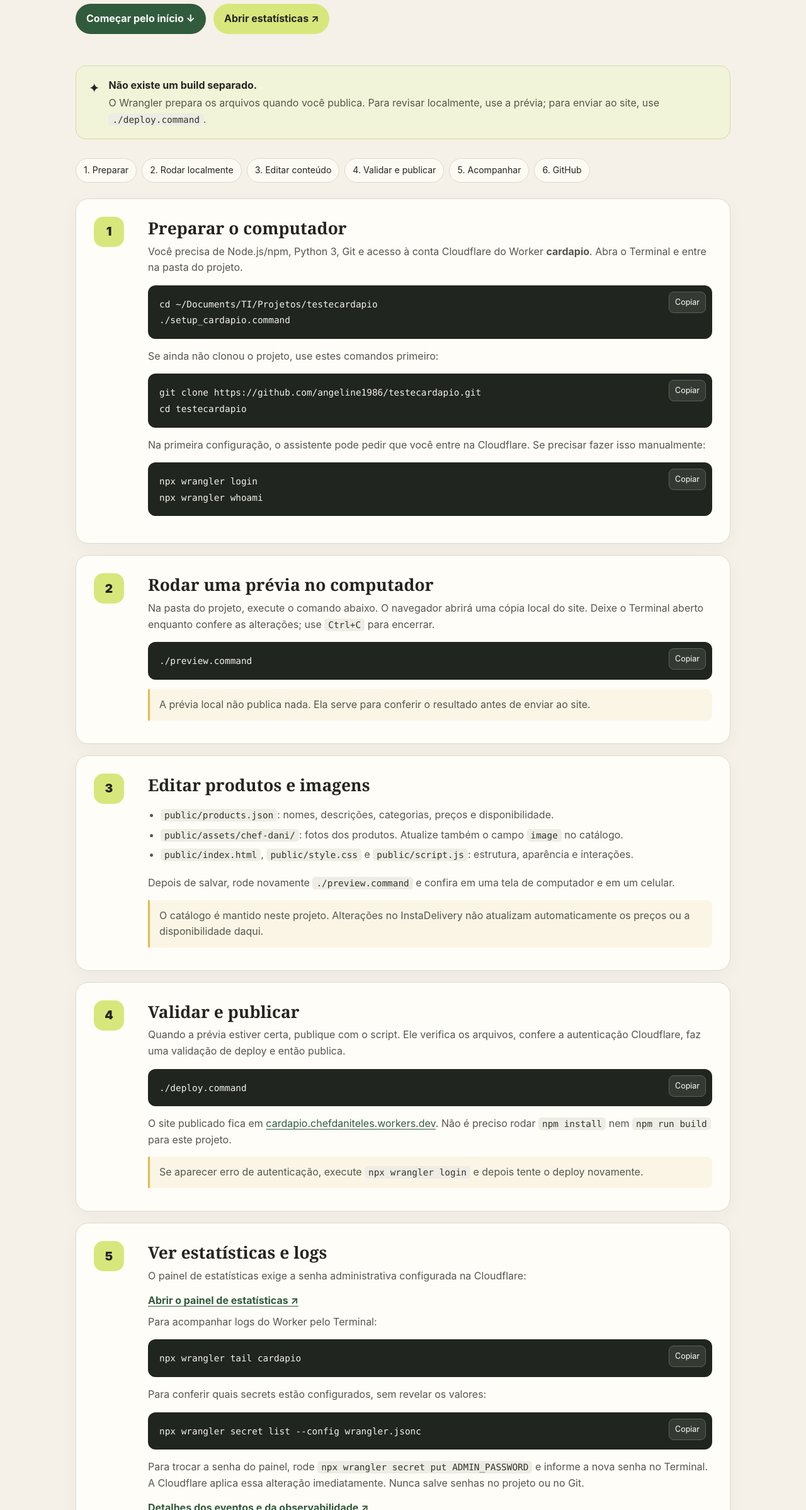
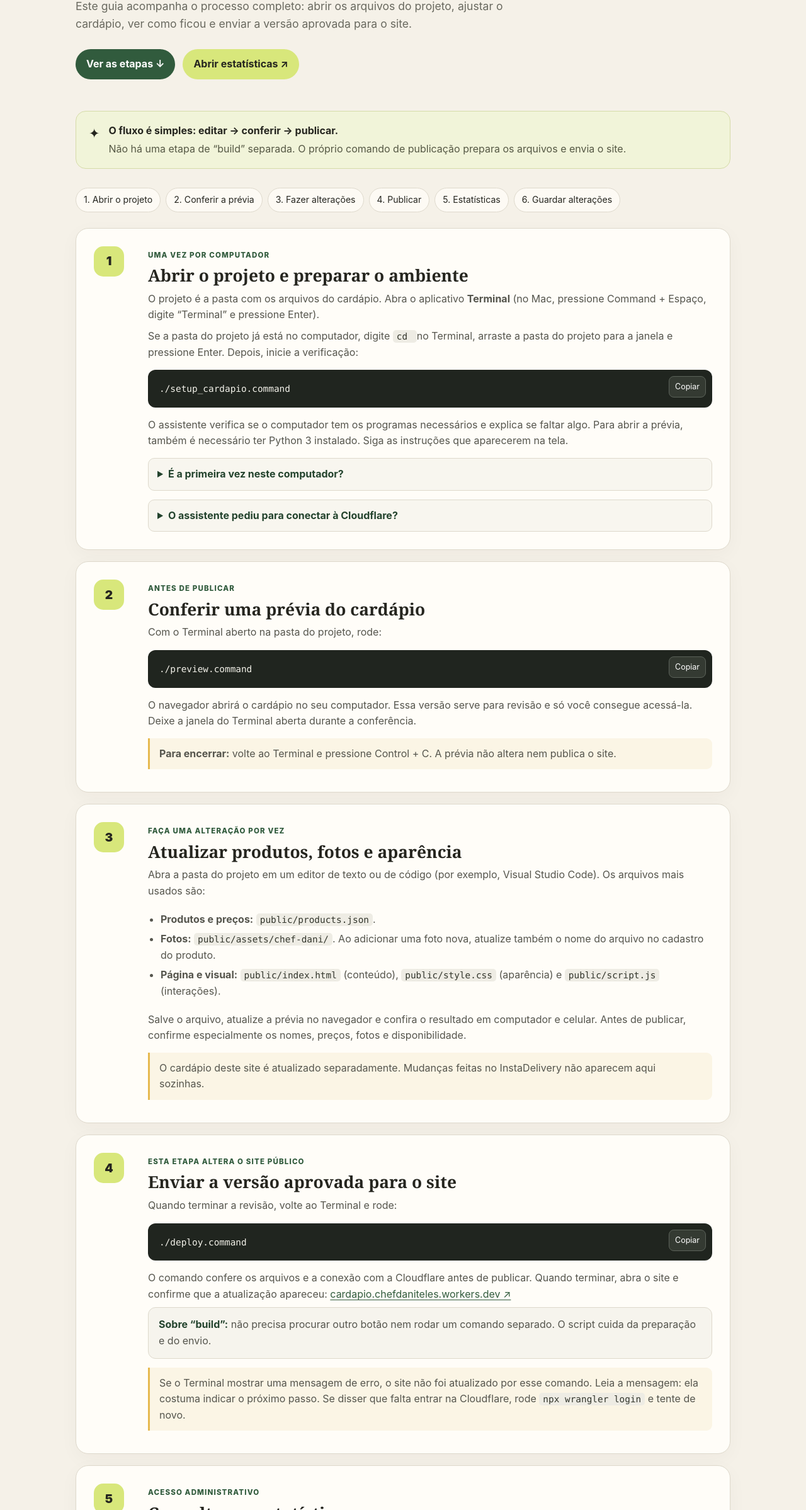
Before and after one commit to angeline1986/testecardapio, a plain HTML site: page public/tutorial.html in a window 1280 px wide. Shown: the part 403-2800 px from the top of the page at 63% size. Drawn offline with Linux system fonts and the light colour scheme.

Commit message:
docs: simplifica tutorial para equipe do cardapio

```diff
--- a/public/tutorial.html
+++ b/public/tutorial.html
@@ -4,8 +4,8 @@
   <meta charset="utf-8">
   <meta name="viewport" content="width=device-width, initial-scale=1">
   <meta name="theme-color" content="#f5f1e8">
-  <meta name="description" content="Tutorial para editar, visualizar, validar e publicar o cardápio Chef Dani Teles.">
-  <title>Guia do projeto · Chef Dani Teles</title>
+  <meta name="description" content="Guia amigável para atualizar, conferir e publicar o cardápio Chef Dani Teles.">
+  <title>Como atualizar o cardápio · Chef Dani Teles</title>
   <style>
     :root {
       color-scheme: light;
@@ -59,6 +59,13 @@
     .copy:hover { background:#465044; }
     .inline-code { background:#eeece4; padding:2px 6px; border-radius:5px; color:#33362c; font: .9em ui-monospace, SFMono-Regular, Menlo, monospace; }
     .tip { margin-top:14px!important; padding:12px 15px; border-left:3px solid var(--gold); background:#fbf5e5; border-radius:0 9px 9px 0; }
+    .plain { margin:12px 0; padding:14px 16px; border:1px solid var(--line); border-radius:12px; background:#f6f4ed; }
+    .plain strong { color:var(--green-dark); }
+    .step-label { display:inline-block; margin:0 0 5px; color:var(--green); text-transform:uppercase; letter-spacing:.1em; font-size:.72rem; font-weight:850; }
+    .checklist { display:grid; gap:8px; margin:15px 0; padding:0; list-style:none; }
+    .checklist li { padding:9px 12px; border-radius:9px; background:#f1f4d9; color:#404437; }
+    details { margin-top:14px; padding:12px 14px; border:1px solid var(--line); border-radius:10px; background:#f8f6ef; }
+    summary { color:var(--green-dark); cursor:pointer; font-weight:750; }
     .linkrow { display:flex; flex-wrap:wrap; gap:10px 20px; margin-top:14px; font-weight:700; }
     footer { padding:26px 20px 38px; border-top:1px solid var(--line); text-align:center; color:var(--muted); font-size:.9rem; }
     footer a { font-weight:700; }
@@ -83,95 +90,114 @@
 
   <main>
     <section class="hero">
-      <div class="eyebrow">Guia rápido do projeto</div>
-      <h1>Do ajuste à publicação, passo a passo.</h1>
-      <p class="intro">Use este guia para abrir o projeto no computador, editar produtos, conferir a prévia e publicar o cardápio na Cloudflare.</p>
+      <div class="eyebrow">Guia de atualização do cardápio</div>
+      <h1>Atualize, confira e publique com tranquilidade.</h1>
+      <p class="intro">Este guia acompanha o processo completo: abrir os arquivos do projeto, ajustar o cardápio, ver como ficou e enviar a versão aprovada para o site.</p>
       <div class="hero-actions">
-        <a class="button" href="#preparar">Começar pelo início ↓</a>
+        <a class="button" href="#preparar">Ver as etapas ↓</a>
         <a class="button secondary" href="/analytics">Abrir estatísticas ↗</a>
       </div>
     </section>
 
     <aside class="notice">
       <div class="notice-icon" aria-hidden="true">✦</div>
-      <div><strong>Não existe um build separado.</strong><p>O Wrangler prepara os arquivos quando você publica. Para revisar localmente, use a prévia; para enviar ao site, use <span class="inline-code">./deploy.command</span>.</p></div>
+      <div><strong>O fluxo é simples: editar → conferir → publicar.</strong><p>Não há uma etapa de “build” separada. O próprio comando de publicação prepara os arquivos e envia o site.</p></div>
     </aside>
 
     <nav class="contents" aria-label="Nesta página">
-      <a href="#preparar">1. Preparar</a><a href="#rodar">2. Rodar localmente</a><a href="#editar">3. Editar conteúdo</a><a href="#publicar">4. Validar e publicar</a><a href="#acompanhar">5. Acompanhar</a><a href="#git">6. GitHub</a>
+      <a href="#preparar">1. Abrir o projeto</a><a href="#rodar">2. Conferir a prévia</a><a href="#editar">3. Fazer alterações</a><a href="#publicar">4. Publicar</a><a href="#acompanhar">5. Estatísticas</a><a href="#git">6. Guardar alterações</a>
     </nav>
 
     <section class="steps">
       <article class="step" id="preparar">
         <div class="number">1</div><div>
-          <h2>Preparar o computador</h2>
-          <p>Você precisa de Node.js/npm, Python 3, Git e acesso à conta Cloudflare do Worker <strong>cardapio</strong>. Abra o Terminal e entre na pasta do projeto.</p>
-          <div class="codebox"><code>cd ~/Documents/TI/Projetos/testecardapio
-./setup_cardapio.command</code><button class="copy" type="button">Copiar</button></div>
-          <p>Se ainda não clonou o projeto, use estes comandos primeiro:</p>
-          <div class="codebox"><code>git clone https://github.com/angeline1986/testecardapio.git
+          <span class="step-label">Uma vez por computador</span>
+          <h2>Abrir o projeto e preparar o ambiente</h2>
+          <p>O projeto é a pasta com os arquivos do cardápio. Abra o aplicativo <strong>Terminal</strong> (no Mac, pressione Command + Espaço, digite “Terminal” e pressione Enter).</p>
+          <p>Se a pasta do projeto já está no computador, digite <span class="inline-code">cd </span> no Terminal, arraste a pasta do projeto para a janela e pressione Enter. Depois, inicie a verificação:</p>
+          <div class="codebox"><code>./setup_cardapio.command</code><button class="copy" type="button">Copiar</button></div>
+          <p>O assistente verifica se o computador tem os programas necessários e explica se faltar algo. Para abrir a prévia, também é necessário ter Python 3 instalado. Siga as instruções que aparecerem na tela.</p>
+          <details>
+            <summary>É a primeira vez neste computador?</summary>
+            <p>Baixe uma cópia do projeto com estes comandos. Depois, abra a pasta criada chamada <span class="inline-code">testecardapio</span> no Terminal e rode o assistente acima.</p>
+            <div class="codebox"><code>git clone https://github.com/angeline1986/testecardapio.git
 cd testecardapio</code><button class="copy" type="button">Copiar</button></div>
-          <p>Na primeira configuração, o assistente pode pedir que você entre na Cloudflare. Se precisar fazer isso manualmente:</p>
-          <div class="codebox"><code>npx wrangler login
-npx wrangler whoami</code><button class="copy" type="button">Copiar</button></div>
+          </details>
+          <details>
+            <summary>O assistente pediu para conectar à Cloudflare?</summary>
+            <p>Esse acesso é necessário para publicar o site. Rode o comando abaixo; uma página da Cloudflare abrirá para você entrar e autorizar a conexão. Depois, volte ao Terminal.</p>
+            <div class="codebox"><code>npx wrangler login</code><button class="copy" type="button">Copiar</button></div>
+          </details>
         </div>
       </article>
 
       <article class="step" id="rodar">
         <div class="number">2</div><div>
-          <h2>Rodar uma prévia no computador</h2>
-          <p>Na pasta do projeto, execute o comando abaixo. O navegador abrirá uma cópia local do site. Deixe o Terminal aberto enquanto confere as alterações; use <span class="inline-code">Ctrl+C</span> para encerrar.</p>
+          <span class="step-label">Antes de publicar</span>
+          <h2>Conferir uma prévia do cardápio</h2>
+          <p>Com o Terminal aberto na pasta do projeto, rode:</p>
           <div class="codebox"><code>./preview.command</code><button class="copy" type="button">Copiar</button></div>
-          <p class="tip">A prévia local não publica nada. Ela serve para conferir o resultado antes de enviar ao site.</p>
+          <p>O navegador abrirá o cardápio no seu computador. Essa versão serve para revisão e só você consegue acessá-la. Deixe a janela do Terminal aberta durante a conferência.</p>
+          <p class="tip"><strong>Para encerrar:</strong> volte ao Terminal e pressione Control + C. A prévia não altera nem publica o site.</p>
         </div>
       </article>
 
       <article class="step" id="editar">
         <div class="number">3</div><div>
-          <h2>Editar produtos e imagens</h2>
+          <span class="step-label">Faça uma alteração por vez</span>
+          <h2>Atualizar produtos, fotos e aparência</h2>
+          <p>Abra a pasta do projeto em um editor de texto ou de código (por exemplo, Visual Studio Code). Os arquivos mais usados são:</p>
           <ul>
-            <li><span class="inline-code">public/products.json</span>: nomes, descrições, categorias, preços e disponibilidade.</li>
-            <li><span class="inline-code">public/assets/chef-dani/</span>: fotos dos produtos. Atualize também o campo <span class="inline-code">image</span> no catálogo.</li>
-            <li><span class="inline-code">public/index.html</span>, <span class="inline-code">public/style.css</span> e <span class="inline-code">public/script.js</span>: estrutura, aparência e interações.</li>
+            <li><strong>Produtos e preços:</strong> <span class="inline-code">public/products.json</span>.</li>
+            <li><strong>Fotos:</strong> <span class="inline-code">public/assets/chef-dani/</span>. Ao adicionar uma foto nova, atualize também o nome do arquivo no cadastro do produto.</li>
+            <li><strong>Página e visual:</strong> <span class="inline-code">public/index.html</span> (conteúdo), <span class="inline-code">public/style.css</span> (aparência) e <span class="inline-code">public/script.js</span> (interações).</li>
           </ul>
-          <p>Depois de salvar, rode novamente <span class="inline-code">./preview.command</span> e confira em uma tela de computador e em um celular.</p>
-          <p class="tip">O catálogo é mantido neste projeto. Alterações no InstaDelivery não atualizam automaticamente os preços ou a disponibilidade daqui.</p>
+          <p>Salve o arquivo, atualize a prévia no navegador e confira o resultado em computador e celular. Antes de publicar, confirme especialmente os nomes, preços, fotos e disponibilidade.</p>
+          <p class="tip">O cardápio deste site é atualizado separadamente. Mudanças feitas no InstaDelivery não aparecem aqui sozinhas.</p>
         </div>
       </article>
 
       <article class="step" id="publicar">
         <div class="number">4</div><div>
-          <h2>Validar e publicar</h2>
-          <p>Quando a prévia estiver certa, publique com o script. Ele verifica os arquivos, confere a autenticação Cloudflare, faz uma validação de deploy e então publica.</p>
+          <span class="step-label">Esta etapa altera o site público</span>
+          <h2>Enviar a versão aprovada para o site</h2>
+          <p>Quando terminar a revisão, volte ao Terminal e rode:</p>
           <div class="codebox"><code>./deploy.command</code><button class="copy" type="button">Copiar</button></div>
-          <p>O site publicado fica em <a href="https://cardapio.chefdaniteles.workers.dev/">cardapio.chefdaniteles.workers.dev</a>. Não é preciso rodar <span class="inline-code">npm install</span> nem <span class="inline-code">npm run build</span> para este projeto.</p>
-          <p class="tip">Se aparecer erro de autenticação, execute <span class="inline-code">npx wrangler login</span> e depois tente o deploy novamente.</p>
+          <p>O comando confere os arquivos e a conexão com a Cloudflare antes de publicar. Quando terminar, abra o site e confirme que a atualização apareceu: <a href="https://cardapio.chefdaniteles.workers.dev/">cardapio.chefdaniteles.workers.dev ↗</a></p>
+          <p class="plain"><strong>Sobre “build”:</strong> não precisa procurar outro botão nem rodar um comando separado. O script cuida da preparação e do envio.</p>
+          <p class="tip">Se o Terminal mostrar uma mensagem de erro, o site não foi atualizado por esse comando. Leia a mensagem: ela costuma indicar o próximo passo. Se disser que falta entrar na Cloudflare, rode <span class="inline-code">npx wrangler login</span> e tente de novo.</p>
         </div>
       </article>
 
       <article class="step" id="acompanhar">
         <div class="number">5</div><div>
-          <h2>Ver estatísticas e logs</h2>
-          <p>O painel de estatísticas exige a senha administrativa configurada na Cloudflare:</p>
+          <span class="step-label">Acesso administrativo</span>
+          <h2>Consultar as estatísticas</h2>
+          <p>Abra o painel e entre com a senha administrativa:</p>
           <div class="linkrow"><a href="/analytics">Abrir o painel de estatísticas ↗</a></div>
-          <p>Para acompanhar logs do Worker pelo Terminal:</p>
-          <div class="codebox"><code>npx wrangler tail cardapio</code><button class="copy" type="button">Copiar</button></div>
-          <p>Para conferir quais secrets estão configurados, sem revelar os valores:</p>
-          <div class="codebox"><code>npx wrangler secret list --config wrangler.jsonc</code><button class="copy" type="button">Copiar</button></div>
-          <p>Para trocar a senha do painel, rode <span class="inline-code">npx wrangler secret put ADMIN_PASSWORD</span> e informe a nova senha no Terminal. A Cloudflare aplica essa alteração imediatamente. Nunca salve senhas no projeto ou no Git.</p>
-          <div class="linkrow"><a href="https://github.com/angeline1986/testecardapio/blob/main/OBSERVABILITY.md">Detalhes dos eventos e da observabilidade ↗</a></div>
+          <p>O painel reúne visitas e ações feitas no cardápio. Escolha o período disponível para comparar os dados.</p>
+          <details>
+            <summary>Esqueceu a senha ou precisa ver os registros técnicos?</summary>
+            <p>A senha pode ser alterada por quem tem acesso administrativo à conta Cloudflare. No Terminal, dentro da pasta do projeto, rode o comando abaixo e digite a nova senha quando solicitado. Ela não aparece na tela enquanto você digita; isso é normal.</p>
+            <div class="codebox"><code>npx wrangler secret put ADMIN_PASSWORD</code><button class="copy" type="button">Copiar</button></div>
+            <p>Para suporte técnico, os registros recentes podem ser vistos com:</p>
+            <div class="codebox"><code>npx wrangler tail cardapio</code><button class="copy" type="button">Copiar</button></div>
+            <p><a href="https://github.com/angeline1986/testecardapio/blob/main/OBSERVABILITY.md">Ver documentação detalhada dos eventos ↗</a></p>
+          </details>
         </div>
       </article>
 
       <article class="step" id="git">
         <div class="number">6</div><div>
-          <h2>Salvar as alterações no GitHub</h2>
-          <p>Depois de revisar o que mudou, registre e envie as alterações:</p>
+          <span class="step-label">Guardar uma cópia das alterações</span>
+          <h2>Sincronizar com o GitHub</h2>
+          <p>O GitHub guarda o histórico do projeto e permite recuperar alterações. Depois de conferir tudo, rode os comandos abaixo. Troque a frase entre aspas por um resumo, como <span class="inline-code">Atualiza preços dos bolos</span>:</p>
           <div class="codebox"><code>git status
 git add -A
-git commit -m "descreva a alteração"
+git commit -m "Atualiza produtos do cardápio"
 git push origin main</code><button class="copy" type="button">Copiar</button></div>
-          <p>Leia a saída de <span class="inline-code">git status</span> antes de adicionar os arquivos. O Worker pode estar conectado ao deploy automático do GitHub; nesse caso, um push para <span class="inline-code">main</span> também pode publicar. O script <span class="inline-code">./deploy.command</span> faz o deploy manual.</p>
+          <p>O primeiro comando mostra quais arquivos mudaram. O último envia as alterações ao GitHub. Neste projeto, isso pode iniciar uma publicação automática; o comando <span class="inline-code">./deploy.command</span> é a forma manual de publicar.</p>
+          <p class="tip">Se o Terminal disser que não há alterações para registrar, tudo bem: não há mudanças novas para sincronizar.</p>
         </div>
       </article>
     </section>
```
